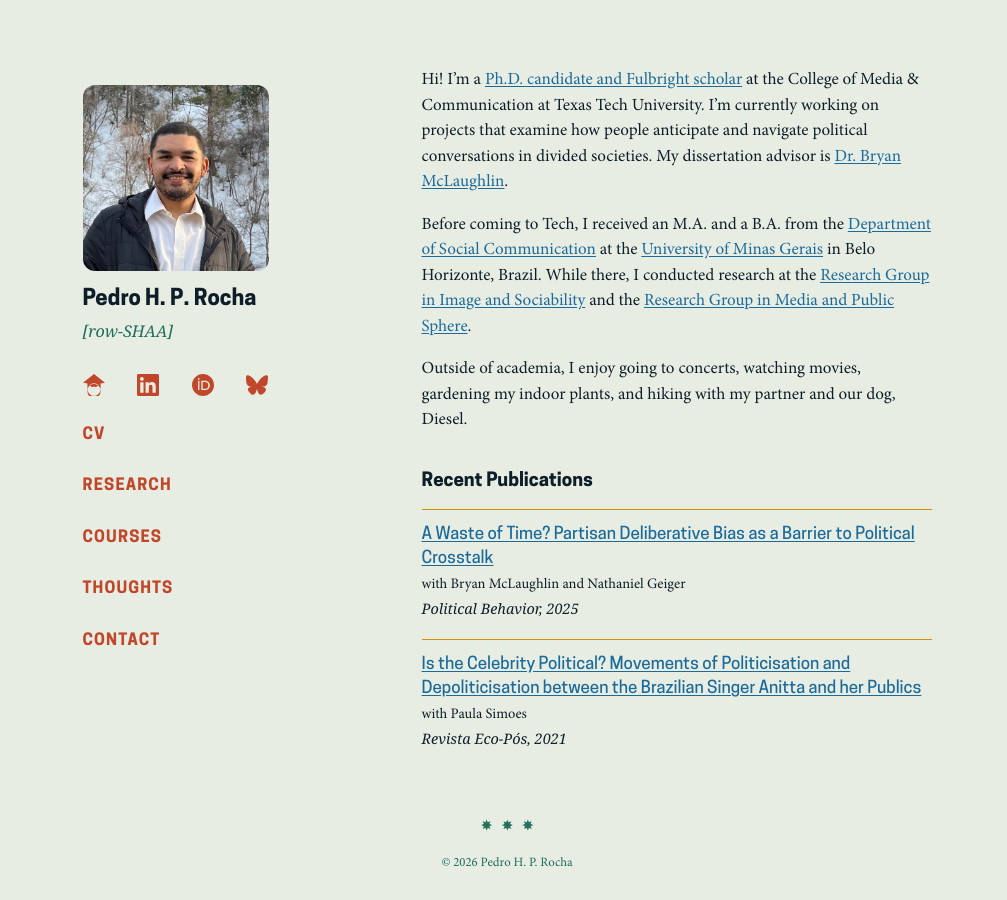
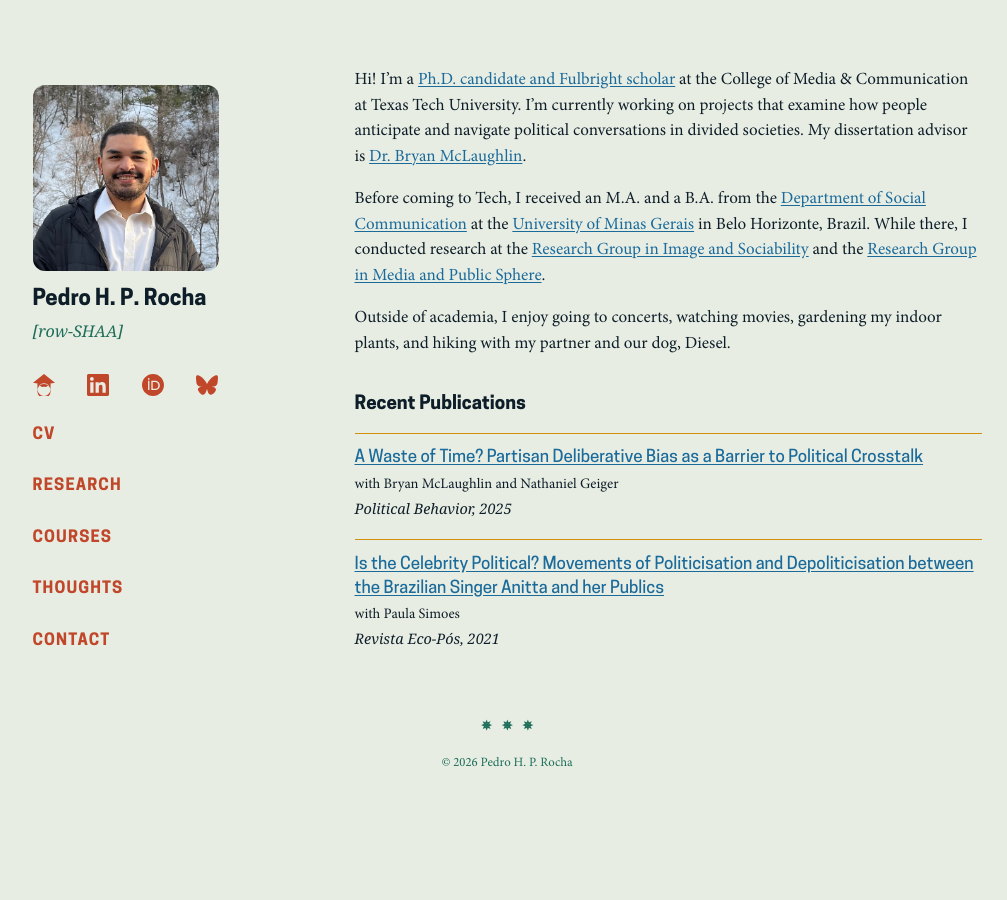
Before and after one commit to pedrohprocha/pedrohprocha.github.io, a Jekyll site: the page built from index.md, in a window 1280 px wide. Shown: the whole page, without its empty margins (133-1140 px from the left). Built offline with Jekyll 4.4.1, drawn with Linux system fonts in a browser that asks for light colours; some web fonts are replaced.

Commit message:
adjust layout proportions

```diff
--- a/assets/css/main.css
+++ b/assets/css/main.css
@@ -112,10 +112,10 @@ h3 {
 /* ══ HOME LAYOUT ════════════════════════════════════════════ */
 .home-wrapper {
     display: flex;
-    max-width: 900px;
+    max-width: 1000px;
     margin: 0 auto;
     padding: 3rem 1.5rem 1.5rem;
-    gap: 4rem;
+    gap: 3rem;
     align-items: flex-start;
 }
 
@@ -270,12 +270,12 @@ h3 {
 /* ══ INNER PAGE LAYOUT ══════════════════════════════════════ */
 .site-wrapper {
     display: flex;
-    max-width: 900px;
+    max-width: 1000px;
     width: 100%;
     margin: 0 auto;
     padding: 2rem 1.5rem;
     align-items: flex-start;
-    gap: 4rem;
+    gap: 3rem;
 }
 
 .sidebar {
```
